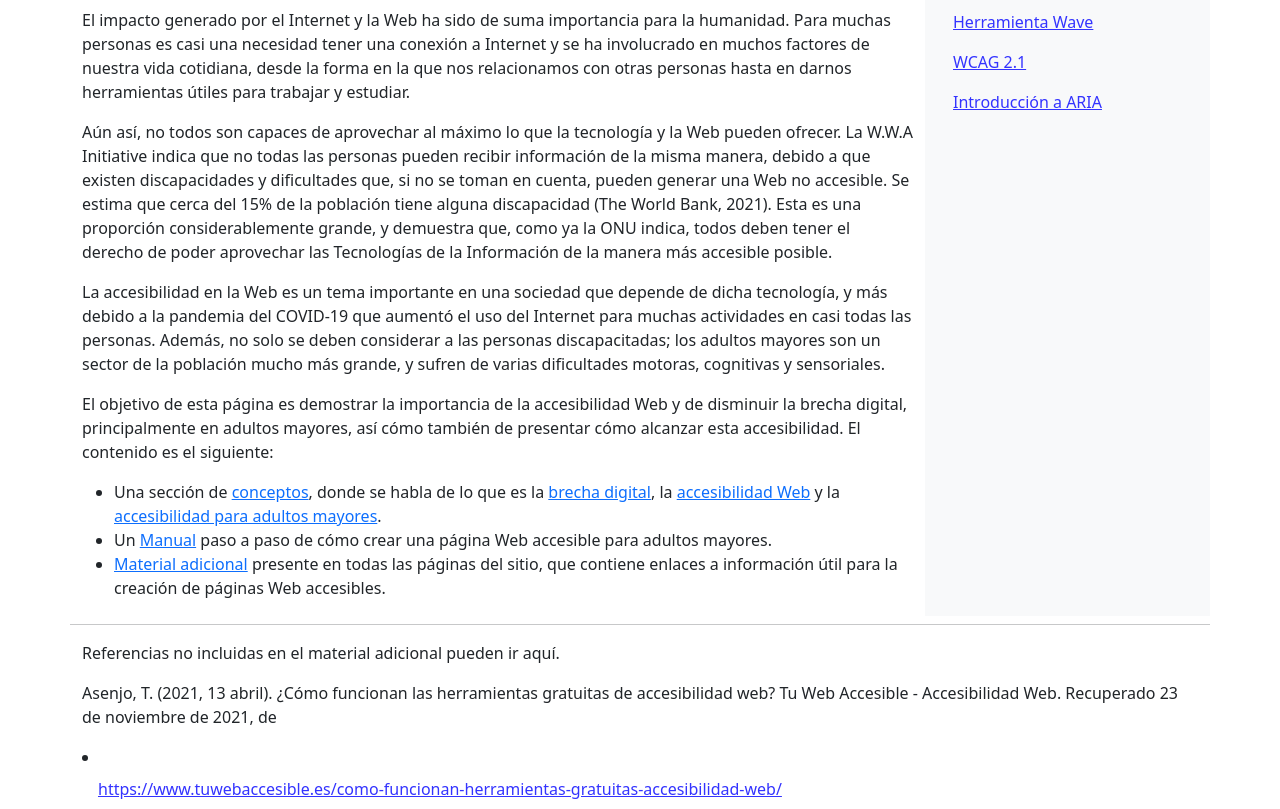
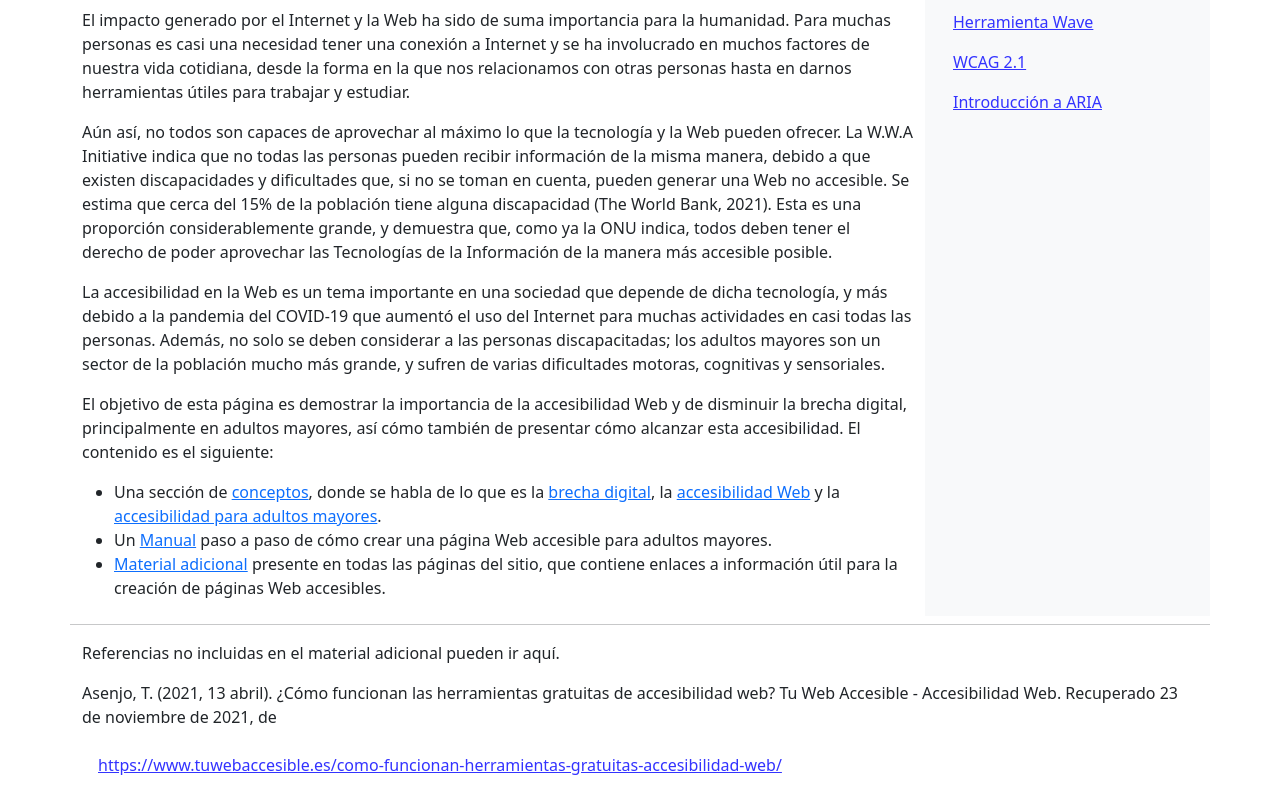
Before and after one commit to squesadav/Proyecto-Accesibilidad-y-la-Brecha-Digital, a plain HTML site: page index.html in a window 1280 px wide. Shown: the part 145-954 px from the top of the page. After the commit the page ends 930 px from the top, so only its background shows below. Drawn offline with nearby package versions, Linux system fonts and the light colour scheme.

Commit message:
Prueba de referencia visual

```diff
--- a/index.html
+++ b/index.html
@@ -134,12 +134,11 @@
 		<footer class="container">
 			<p>Referencias no incluidas en el material adicional pueden ir aquí.</p>
 			<p>Asenjo, T. (2021, 13 abril). ¿Cómo funcionan las herramientas gratuitas de accesibilidad web? Tu Web Accesible - Accesibilidad Web. Recuperado 23 de noviembre de 2021, de</p>
-				<li class="nav-item">
-					<a href="https://www.tuwebaccesible.es/como-funcionan-herramientas-gratuitas-accesibilidad-web/"
-						title="¿Cómo funcionan las herramientas gratuitas de accesibilidad web?"
-						style="color: #3333FF; text-decoration: underline;"
-						class="nav-link">https://www.tuwebaccesible.es/como-funcionan-herramientas-gratuitas-accesibilidad-web/</a>
-				</li>
+				<a href="https://www.tuwebaccesible.es/como-funcionan-herramientas-gratuitas-accesibilidad-web/"
+					title="¿Cómo funcionan las herramientas gratuitas de accesibilidad web?"
+					style="color: #3333FF; text-decoration: underline;"
+					class="nav-link">https://www.tuwebaccesible.es/como-funcionan-herramientas-gratuitas-accesibilidad-web/
+				</a>
 		</footer>
     </body>
 </html>
```
